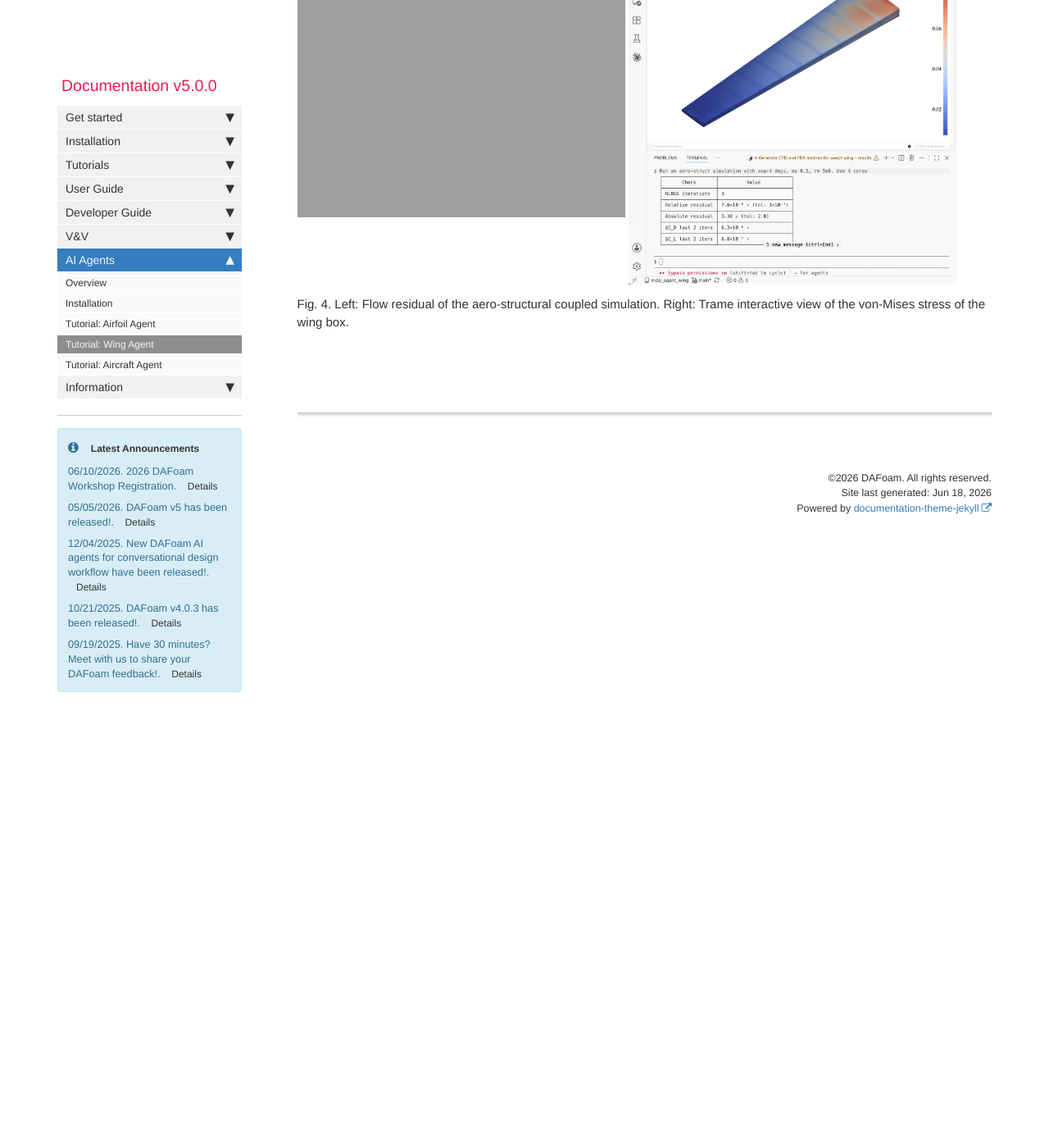
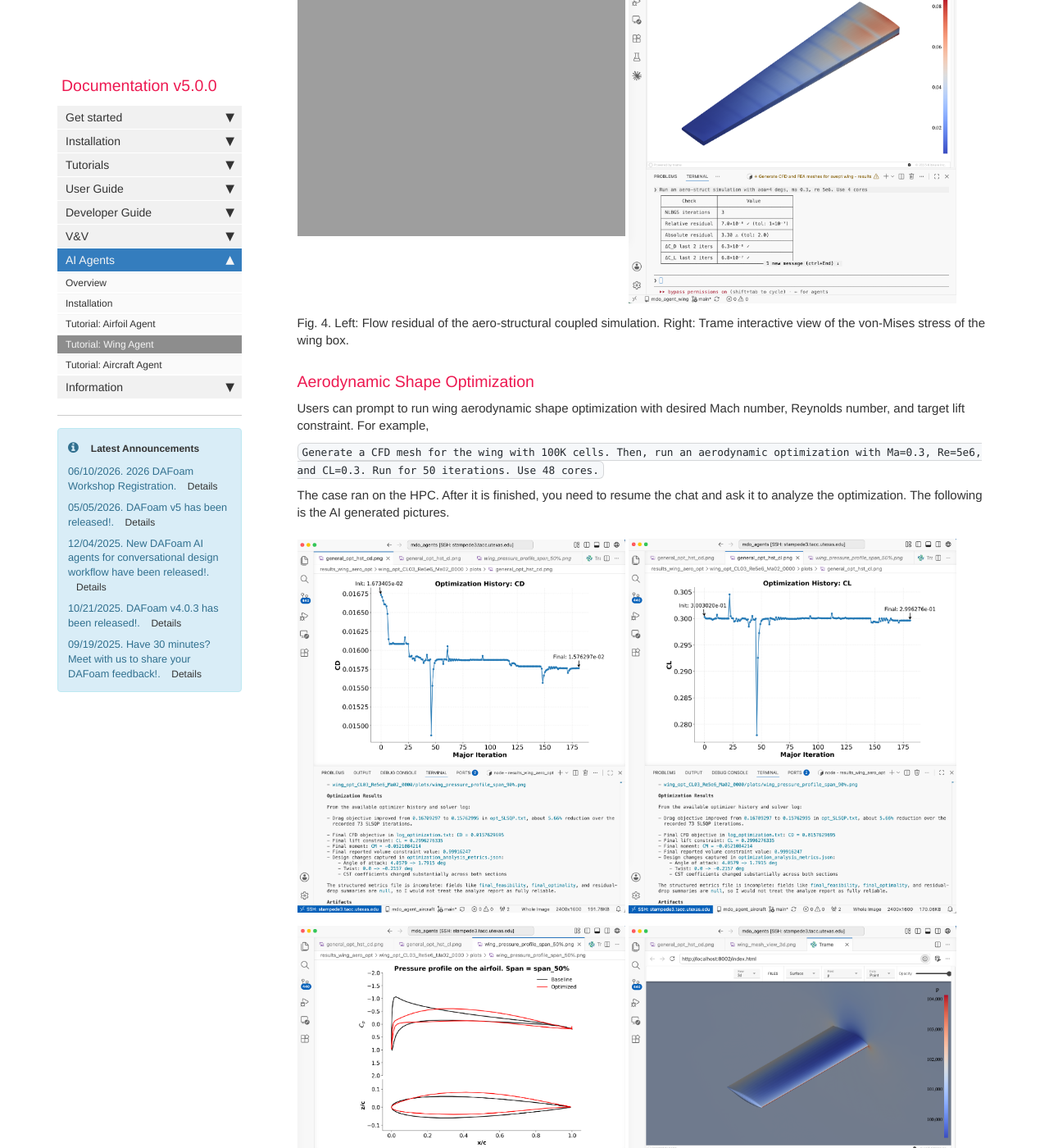
Before and after one commit to DAFoam/DAFoam.github.io, a Jekyll site: the page built from pages/mydoc/mydoc_ai_agent_wing.md, in a window 1280 px wide and 1400 px high, scrolled down 4165 px. Shown: the whole window at 82% size. Built offline with Jekyll 4.4.1, drawn with Linux system fonts in a browser that asks for light colours; comment, search, counter and statistics services are not loaded; some of the changed text lies outside the part shown.

Commit message:
content update

```diff
--- a/pages/mydoc/mydoc_ai_agent_wing.md
+++ b/pages/mydoc/mydoc_ai_agent_wing.md
@@ -455,4 +455,19 @@ The following is the AI generated pictures.
 
 Fig. 4. Left: Flow residual of the aero-structural coupled simulation. Right: Trame interactive view of the von-Mises stress of the wing box.
 
+### Aerodynamic Shape Optimization
+
+Users can prompt to run wing aerodynamic shape optimization with desired Mach number, Reynolds number, and target lift constraint. For example,
+
+`Generate a CFD mesh for the wing with 100K cells. Then, run an aerodynamic optimization with Ma=0.3, Re=5e6, and CL=0.3. Run for 50 iterations. Use 48 cores.`
+
+The case ran on the HPC. After it is finished, you need to resume the chat and ask it to analyze the optimization. The following is the AI generated pictures.
+
+<img src="{{ site.url }}{{ site.baseurl }}/images/tutorials/AI-wing-aero-opt-conv-cd.png" style="width:400px !important;" />
+<img src="{{ site.url }}{{ site.baseurl }}/images/tutorials/AI-wing-aero-opt-conv-cl.png" style="width:400px !important;" />
+<img src="{{ site.url }}{{ site.baseurl }}/images/tutorials/AI-wing-aero-opt-pressure.png" style="width:400px !important;" />
+<img src="{{ site.url }}{{ site.baseurl }}/images/tutorials/AI-wing-aero-opt-trame.png" style="width:400px !important;" />
+
+Fig. 5. Top: Optimization convergence history for CD and CL. Bot left: pressure profiles. Bot right: trame server view.
+
 {% include links.html %}
```
Also changed, not shown: images/tutorials/AI-wing-aero-opt-conv-cd.png (added), images/tutorials/AI-wing-aero-opt-conv-cl.png (added), images/tutorials/AI-wing-aero-opt-pressure.png (added), images/tutorials/AI-wing-aero-opt-trame.png (added).
